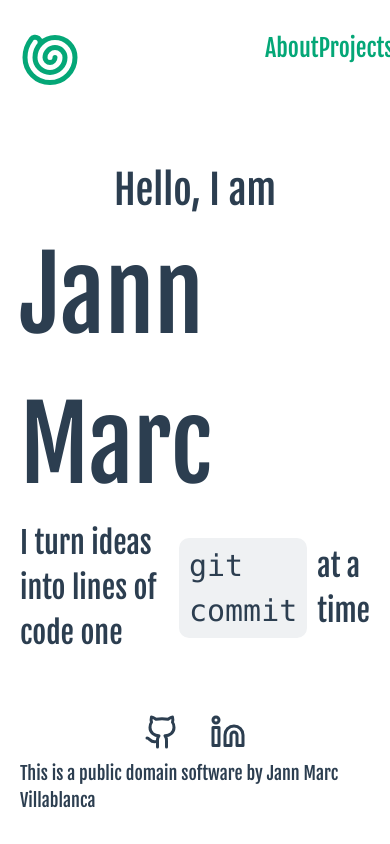
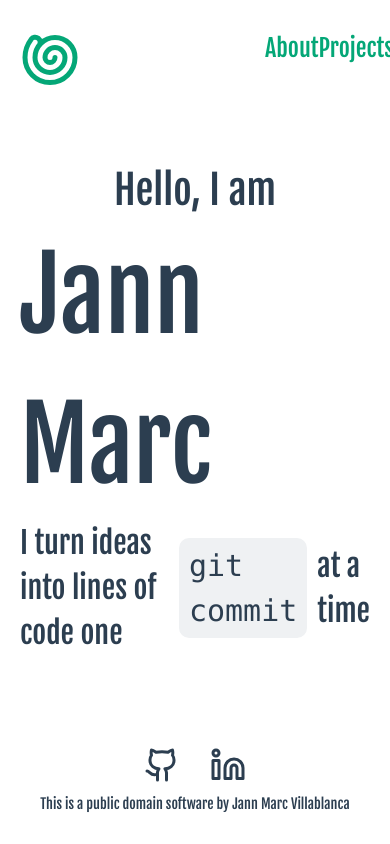
Before and after one commit to jfvillablanca/portfolio, a Vue app: page / in a window 390 px wide. Shown: the top 844 px of the page. Built offline with nearby package versions, Linux system fonts and the light colour scheme.

Commit message:
fix: set font of footer <p> on 640px breakpoint

```diff
--- a/src/App.vue
+++ b/src/App.vue
@@ -22,7 +22,7 @@ import { Github, Linkedin, Shell } from 'lucide-vue-next'
     </main>
 
     <footer>
-        <nav class="">
+        <nav>
             <a href="https://github.com/jfvillablanca" target="_blank">
                 <Github />
             </a>
@@ -117,6 +117,15 @@ footer {
 
     p {
         margin-bottom: 1rem;
+        text-align: center;
+
+        font-size: 1.4rem;
+    }
+
+    @media (min-width: 640px) {
+        p {
+            font-size: 1.8rem;
+        }
     }
 }
 </style>
```
